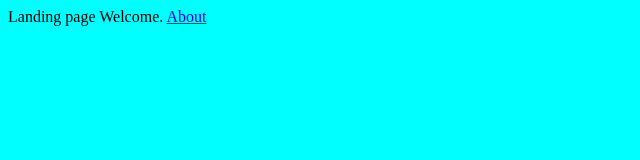
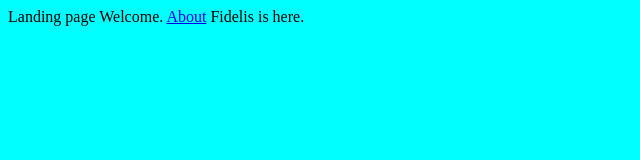
Before and after one commit to atomty1/johnproject, a plain HTML site: page index.html in a window 1280 px wide. Shown: the whole page, without its empty margins (0-640 px from the left). Drawn offline with Linux system fonts and the light colour scheme.

Commit message:
index page altered

```diff
--- a/index.html
+++ b/index.html
@@ -10,5 +10,6 @@
     Landing page
     Welcome.
     <a href="about.html">About</a>
+    Fidelis is here.
 </body>
 </html>
```
